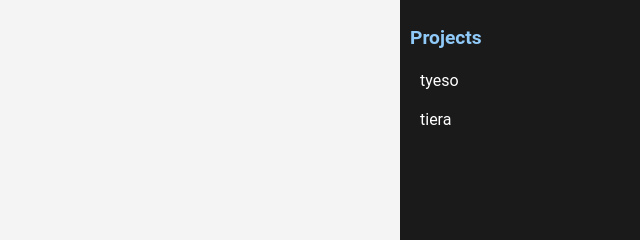
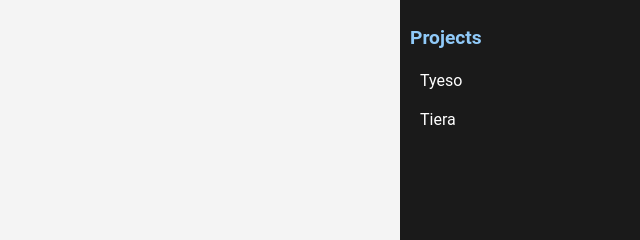
Before and after one commit to ynto14/ai_banner_briefs, a plain HTML site: page index.html in a window 1280 px wide. Shown: the top 240 px of the page, 640-1280 px from the left. Drawn offline with Linux system fonts and the light colour scheme.

Commit message:
Add files via upload

```diff
--- a/index.html
+++ b/index.html
@@ -84,8 +84,10 @@
   const previewArea = document.getElementById('previewArea');
 
   Object.keys(PROJECT_DATA).forEach(project => {
+    //console.log(project, String(project).charAt(0).toUpperCase() + String(project).slice(1))
     const li = document.createElement('li');
-    li.textContent = project;
+    li.textContent = String(project).charAt(0).toUpperCase() + String(project).slice(1);
+    //li.textContent = project;
     li.addEventListener('click', () => loadProject(project));
     projectList.appendChild(li);
   });
@@ -94,7 +96,6 @@
     // Remove 'active' class
     document.querySelectorAll('.sidebar li').forEach(li => li.classList.remove('active'));
     event.target.classList.add('active');
-
 
     previewArea.innerHTML = ''; // Clear old previews
 
```
